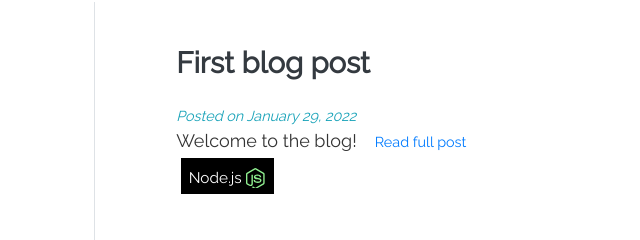
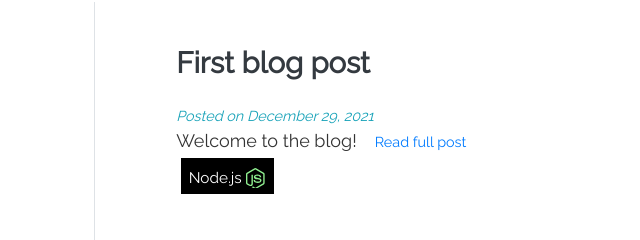
Before and after one commit to neondeex/MiBlog, a Gatsby site: page / in a window 1280 px wide. Shown: the part 101-341 px from the top of the page, 281-921 px from the left. Built offline with nearby package versions, Linux system fonts and the light colour scheme; Gatsby itself is replaced by a stand-in of ours.

Commit message:
final fix

```diff
--- a/posts/inversion-con-frequency-trading.md
+++ b/posts/inversion-con-frequency-trading.md
@@ -2,7 +2,7 @@
 title: "First blog post"
 tags: ["nodejs", "express"]
 published: true
-date: "2022-1-29"
+date: "2021-12-29"
 ---
 
 Welcome to the blog!
```
